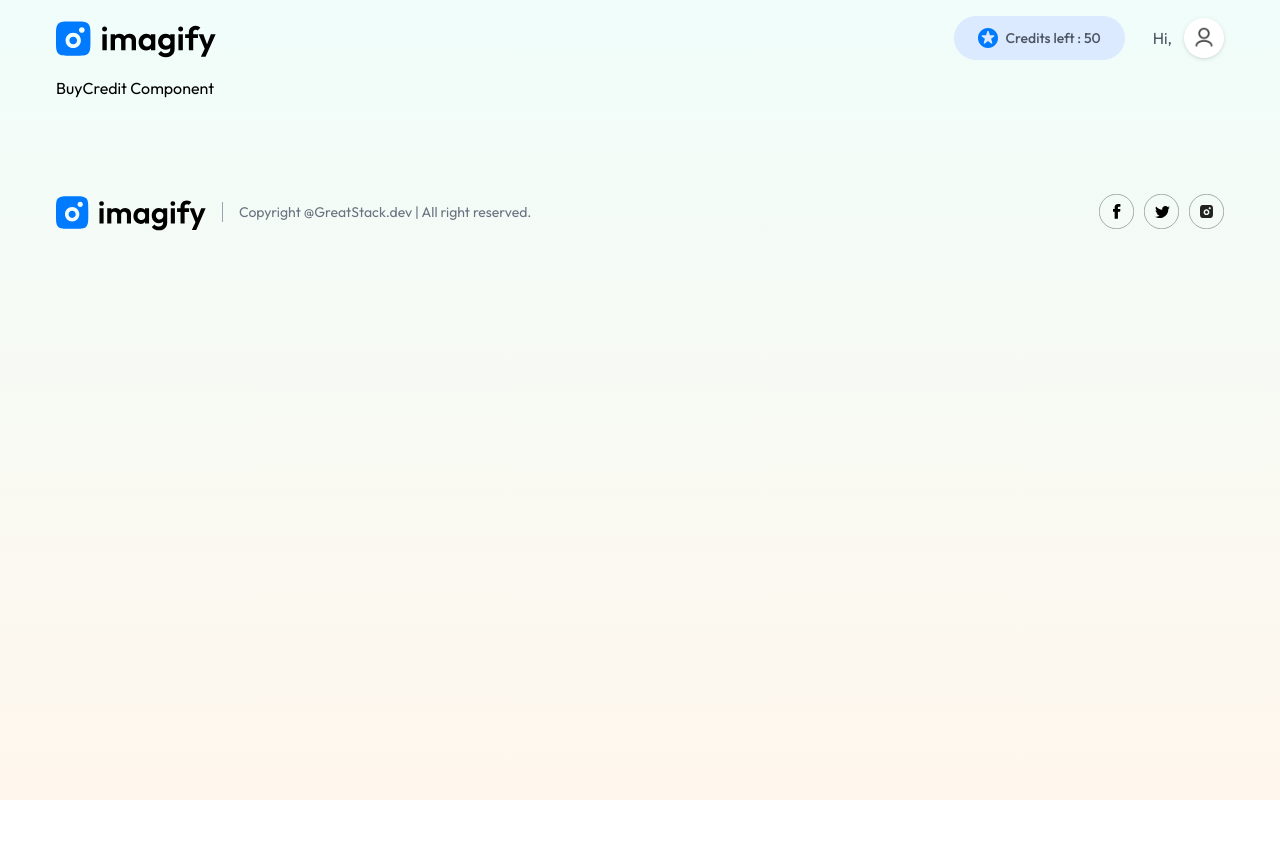
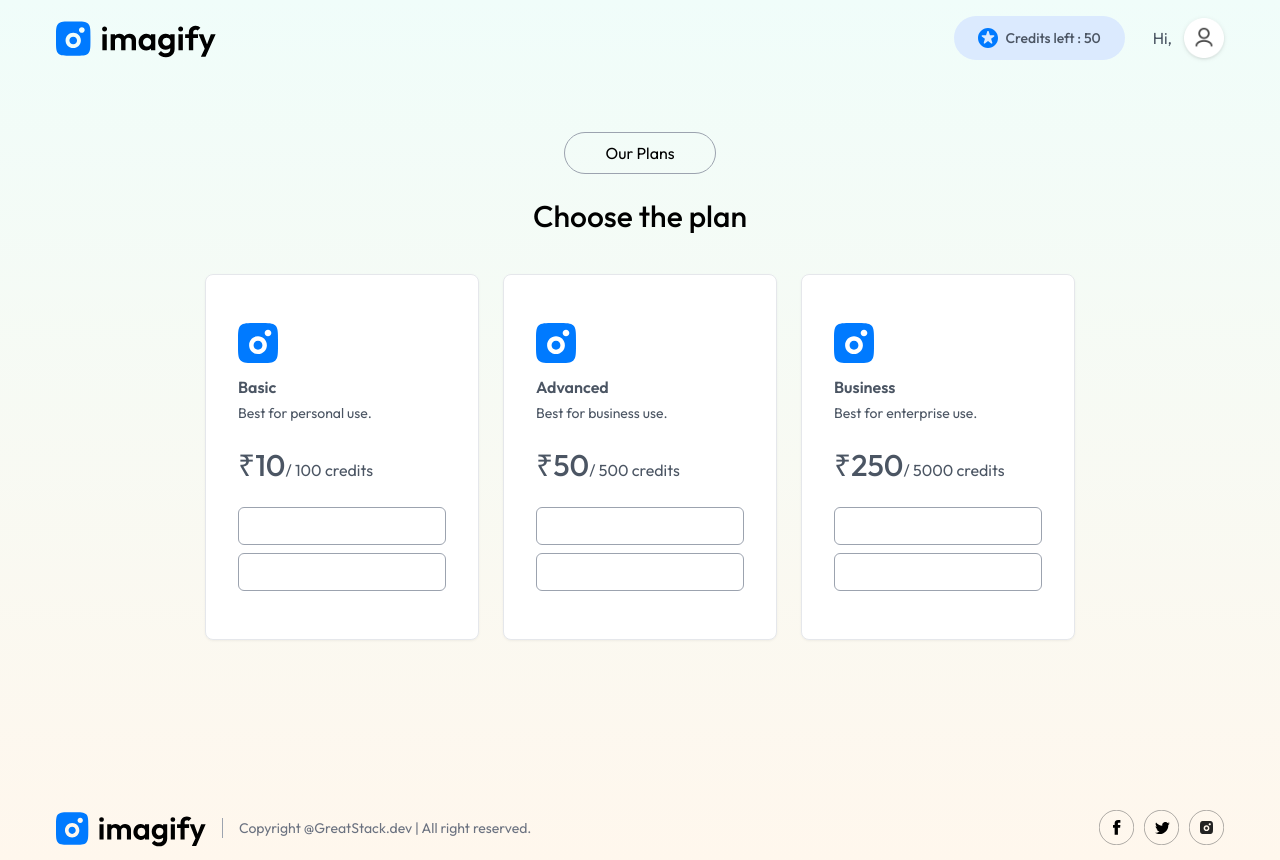
Before and after one commit to tonykuriakose/imagegenerator-SaaS, a React (Vite) app in the folder client/: page /buy in a window 1280 px wide. Before the commit the page ends 800 px from the top, so only its background shows below. Built offline with nearby package versions, Linux system fonts and the light colour scheme.

Commit message:
plan page

```diff
--- a/client/package.json
+++ b/client/package.json
@@ -11,10 +11,12 @@
   },
   "dependencies": {
     "@tailwindcss/vite": "^4.0.4",
+    "axios": "^1.7.9",
     "framer-motion": "^12.4.1",
     "react": "^19.0.0",
     "react-dom": "^19.0.0",
-    "react-router-dom": "^7.1.5"
+    "react-router-dom": "^7.1.5",
+    "react-toastify": "^11.0.3"
   },
   "devDependencies": {
     "@eslint/js": "^9.19.0",
--- a/client/src/pages/BuyCredit.jsx
+++ b/client/src/pages/BuyCredit.jsx
@@ -1,12 +1,126 @@
-import React from "react";
+import React, { useContext } from "react";
+import { assets, plans } from "../assets/assets";
+import { useNavigate } from "react-router-dom";
+import axios from "axios";
+import { motion } from "framer-motion";
 
 const BuyCredit = () => {
+  const navigate = useNavigate();
 
+  const initPay = async (order) => {
+    const options = {
+      key: import.meta.env.VITE_RAZORPAY_KEY_ID,
+      amount: order.amount,
+      currency: order.currency,
+      name: "Credits Payment",
+      description: "Credits Payment",
+      order_id: order.id,
+      receipt: order.receipt,
+      handler: async (response) => {
+        try {
+          const { data } = await axios.post(
+            backendUrl + "/api/user/verify-razor",
+            response,
+            { headers: { token } }
+          );
+          if (data.success) {
+            loadCreditsData();
+            navigate("/");
+            toast.success("Credit Added");
+          }
+        } catch (error) {
+          toast.error(error.message);
+        }
+      },
+    };
+
+    const rzp = new window.Razorpay(options);
+    rzp.open();
+  };
+
+  const paymentRazorpay = async (planId) => {
+    try {
+      if (!user) {
+        setShowLogin(true);
+      }
+
+      const { data } = await axios.post(
+        backendUrl + "/api/user/pay-razor",
+        { planId },
+        { headers: { token } }
+      );
+      if (data.success) {
+        initPay(data.order);
+      }
+    } catch (error) {
+      toast.error(error.message);
+    }
+  };
+
+  const paymentStripe = async (planId) => {
+    try {
+      const { data } = await axios.post(
+        backendUrl + "/api/user/pay-stripe",
+        { planId },
+        { headers: { token } }
+      );
+      if (data.success) {
+        const { session_url } = data;
+        window.location.replace(session_url);
+      } else {
+        toast.error(data.message);
+      }
+    } catch (error) {
+      console.log(error);
+      toast.error(error.message);
+    }
+  };
 
   return (
-    <div>
-      <p>BuyCredit Component</p>
-    </div>
+    <motion.div
+      className="min-h-[80vh] text-center pt-14 mb-10"
+      initial={{ opacity: 0.2, y: 100 }}
+      transition={{ duration: 1 }}
+      whileInView={{ opacity: 1, y: 0 }}
+      viewport={{ once: true }}
+    >
+      <button className="border border-gray-400 px-10 py-2 rounded-full mb-6">
+        Our Plans
+      </button>
+      <h1 className="text-center text-3xl font-medium mb-6 sm:mb-10">
+        Choose the plan{" "}
+      </h1>
+      <div className="flex flex-wrap justify-center gap-6 text-left">
+        {plans.map((item, index) => (
+          <div
+            className="bg-white drop-shadow-sm border rounded-lg py-12 px-8 text-gray-600 hover:scale-105 transition-all duration-500"
+            key={index}
+          >
+            <img width={40} src={assets.logo_icon} alt="" />
+            <p className="mt-3 mb-1 font-semibold">{item.id}</p>
+            <p className="text-sm">{item.desc}</p>
+            <p className="mt-6">
+              <span className="text-3xl font-medium">₹{item.price}</span>/{" "}
+              {item.credits} credits
+            </p>
+            <div className="flex flex-col mt-4">
+              <button
+                onClick={() => paymentRazorpay(item.id)}
+                className="w-full flex justify-center gap-2 border border-gray-400 mt-2 text-sm rounded-md py-2.5 min-w-52 hover:bg-blue-50 hover:border-blue-400"
+              >
+                <img className="h-4" src={assets.razorpay_logo} alt="" />
+              </button>
+              <button
+                onClick={() => paymentStripe(item.id)}
+                className="w-full flex justify-center gap-2 border border-gray-400 mt-2 text-sm rounded-md py-2.5 min-w-52 hover:bg-blue-50 hover:border-blue-400"
+              >
+                <img className="h-4" src={assets.stripe_logo} alt="" />
+              </button>
+            </div>
+          </div>
+        ))}
+      </div>
+    </motion.div>
   );
 };
 
```
Also changed, not shown: 2 other files (tests, documents, lock files or other folders).
